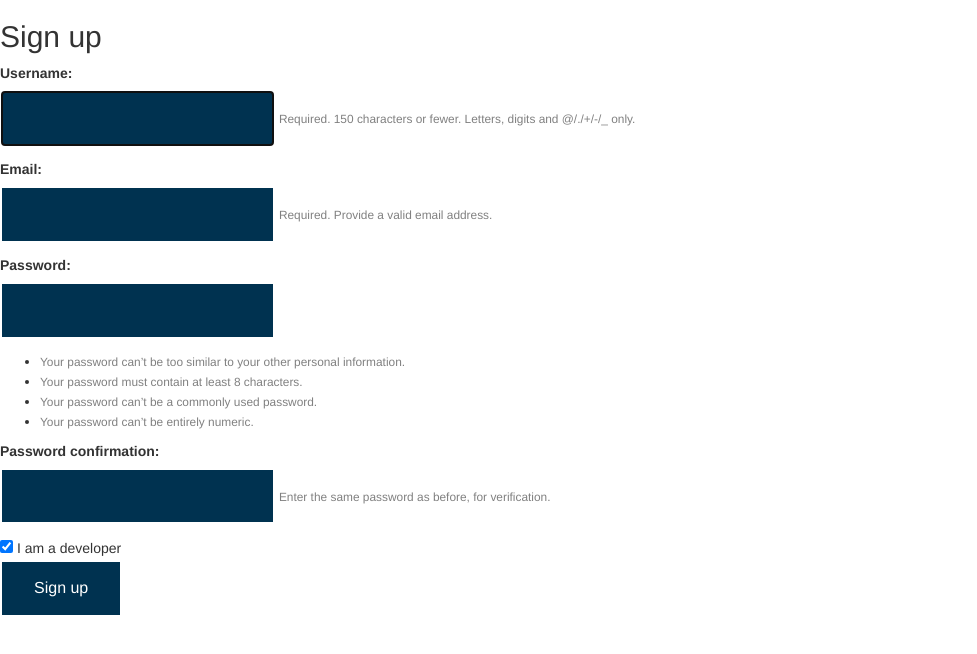
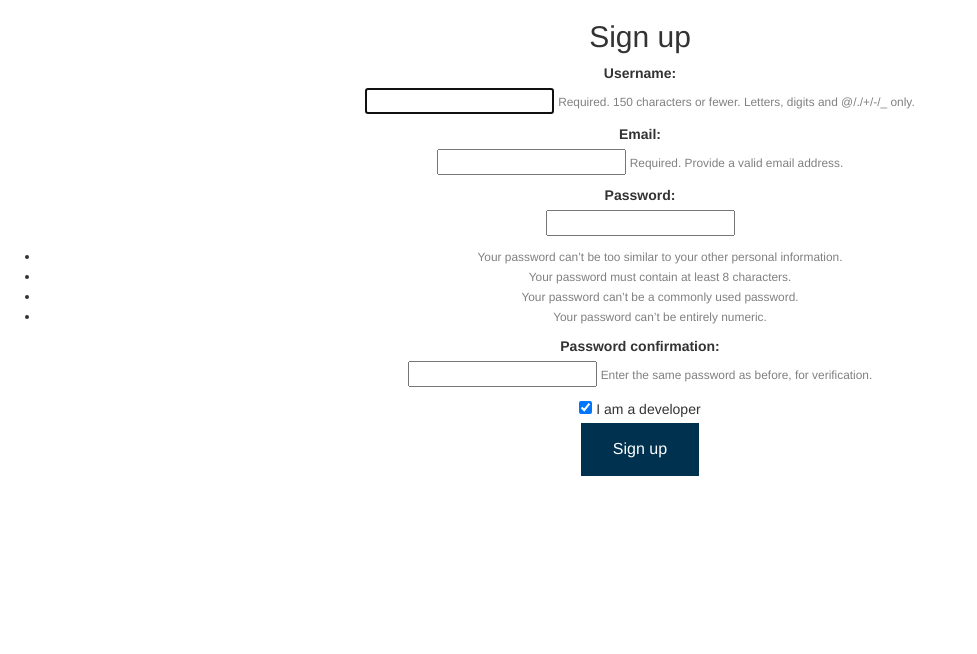
Before and after one commit to 3ICE/daak-store, a Django app: page /signup/ in a window 1280 px wide. Shown: the part 51-705 px from the top of the page, without its empty margins (0-977 px from the left). Run offline with Django 3.2, Linux system fonts and the light colour scheme; some libraries are stand-ins or nearby versions.

Commit message:
styling changes to some files

```diff
--- a/hello/templates/base.html
+++ b/hello/templates/base.html
@@ -53,20 +53,6 @@ button {
     margin: 4px 2px;
     cursor: pointer;
 }
-input{
-    background-color: #003250;
-    border: none;
-    color: white;
-    padding: 15px 32px;
-    text-align: center;
-    text-decoration: none;
-    display: inline-block;
-    font-size: 16px;
-    margin: 4px 2px;
-    cursor: pointer;
-}
-
-
 
 
   </style>
--- a/hello/templates/game.html
+++ b/hello/templates/game.html
@@ -59,6 +59,7 @@ function receiveMessage(event)
 
 
 {% block content %}
+<div align="center" id="centertag">
 <div>
   <iframe src="{{game.game_url}}" width="80%" height="1080px" frameborder="0">
     <p>Your browser does not support iframes.</p>
@@ -75,3 +76,4 @@ function receiveMessage(event)
 </div>
 <p><a href="{% url 'games' %}">Go back</a> to games list</p>
 {% endblock %}
+</div>
--- a/hello/templates/signup.html
+++ b/hello/templates/signup.html
@@ -16,18 +16,7 @@ button {
     margin: 4px 2px;
     cursor: pointer;
 }
-input{
-    background-color: #003250;
-    border: none;
-    color: white;
-    padding: 15px 32px;
-    text-align: center;
-    text-decoration: none;
-    display: inline-block;
-    font-size: 16px;
-    margin: 4px 2px;
-    cursor: pointer;
-}
+
 /*input[type=button] {
     background-color: #003250;
 
@@ -38,7 +27,7 @@ input{
 
 {% endblock %}
 {% block content %}
-
+<div align="center" id="centertag">
   <h2>Sign up</h2>
   <form method="post">
     {% csrf_token %}
@@ -58,3 +47,4 @@ input{
     <button type="submit">Sign up</button>
   </form>
 {% endblock %}
+</div>
```
